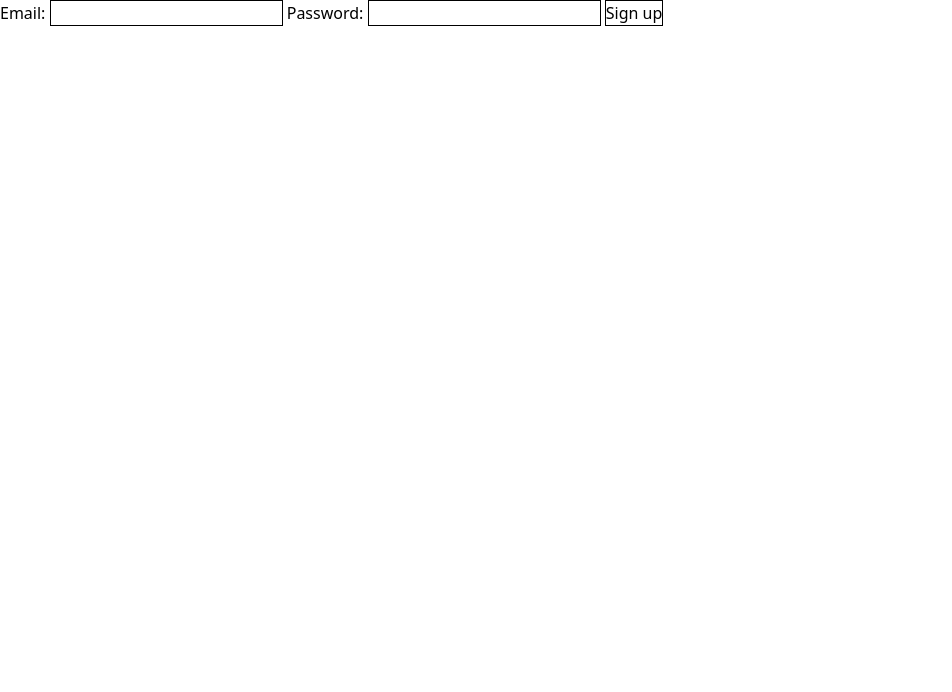
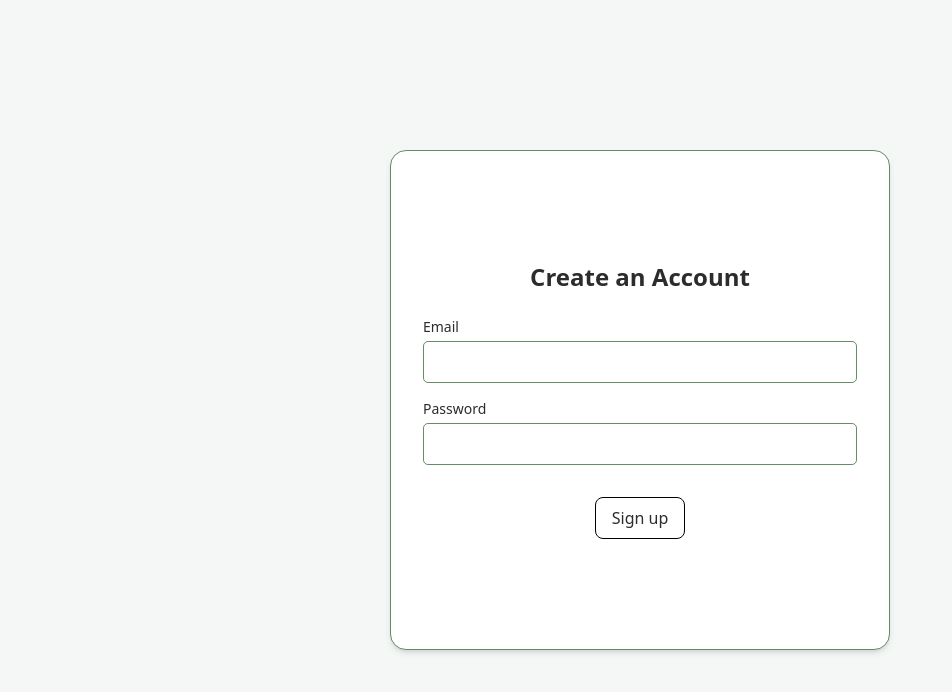
Before and after one commit to taloncodes/ai_journal, a SvelteKit app: page /signup in a window 1280 px wide. Shown: the top 692 px of the page, without its empty margins (0-952 px from the left). Built offline with nearby package versions, Linux system fonts and the light colour scheme; no server answers.

Commit message:
add styles & css vars

```diff
--- /dev/null
+++ b/postcss.config.js
@@ -0,0 +1,5 @@
+export default {
+    plugins: {
+      tailwindcss: {},
+    },
+  }
--- a/src/app.css
+++ b/src/app.css
@@ -1,4 +1,13 @@
-@import 'tailwindcss';
+@import "tailwindcss";
+
+:root {
+    --color-background: #f4f7f6;
+    --color-surface: #ffffff;
+    --color-primary: #7da27d;
+    --color-primary-dark: #648d64;
+    --color-accent: #b2a7a0;
+    --color-text: #2c2c2c;
+  }
 
 input{
     border: solid black 1px;
@@ -7,3 +16,20 @@ input{
 button{
     border: solid black 1px;
 }
+
+body{
+    background-color: var(--color-background);
+}
+
+input{
+    border: solid var(--color-primary-dark) 1px;
+    border-radius: 5px;
+}
+
+* {
+    color: var(--color-text);
+}
+
+label{
+    color: var(--color-text);
+}
--- a/src/routes/journal/+page.svelte
+++ b/src/routes/journal/+page.svelte
@@ -2,7 +2,6 @@
 	import { page } from '$app/state';
 
 	let { data } = $props();
-  console.log(data.userId);
 	let gratitude = $state('');
 	let challenge = $state('');
 	let reflection = $state('');
@@ -12,10 +11,7 @@
 	let alreadySubmitted = data.alreadySubmitted;
 	let entry = data.entry;
 
-  console.log(userId, alreadySubmitted, entry);
-
-  async function handleSubmit(){
-
+	async function handleSubmit() {
 		const prompt = `
     You are a journaling assistant. Based on the user's entries, write a kind and positive reflection on the day. End with one small suggestion for tomorrow.
 
@@ -26,20 +22,17 @@
     `;
 
 		const res = await fetch('/api/advice', {
-
 			method: 'POST',
-      headers: {'Content-Type': 'application/json'},
+			headers: { 'Content-Type': 'application/json' },
 			body: JSON.stringify({ prompt })
-
 		});
 
 		const data = await res.json();
 		aiResponse = data.choices[0].message.content;
 
-    await fetch('api/save-journal', {
-
+		await fetch('/api/save-journal', {
 			method: 'POST',
-      headers: {'Content-Type': 'application/json'},
+			headers: { 'Content-Type': 'application/json' },
 			body: JSON.stringify({
 				gratitude,
 				challenge,
@@ -48,55 +41,109 @@
 				aiResponse
 			})
 		});
-  };
-
-
+	}
 </script>
 
-<h1>Welcome to your journal</h1>
-<p>Logged in as: {data.userId}</p>
+<main class="min-h-screen pb-20 text-[var(--color-text)] font-sans" style="background-color: var(--color-background);">
+	<header class="px-8 py-6 shadow-md mb-8 text-white" style="background-color: var(--color-primary);">
+		<h1 class="text-2xl font-semibold">Welcome to your journal</h1>
+		<p class="text-sm opacity-90">Logged in as: {userId}</p>
+	</header>
 
+	<section class="max-w-3xl mx-auto px-6">
 		{#if alreadySubmitted}
-<div class="entry-preview">
-  <h2>You've already submitted today's entry:</h2>
-  <p><strong>Gratitude:</strong> {entry.gratitude}</p>
-  <p><strong>Challenge:</strong> {entry.challenge}</p>
-  <p><strong>Reflection:</strong> {entry.reflection}</p>
-  <p><strong>Feeling:</strong> {entry.feeling}</p>
-  <p><strong>AI Summary:</strong> {entry.aiResponse}</p>
+			<div class="p-6 rounded-xl shadow-md border" style="background-color: var(--color-surface); border-color: var(--color-accent);">
+				<h2 class="text-lg font-semibold mb-4" style="color: var(--color-primary);">You've already submitted today's entry:</h2>
+				<ul class="space-y-2">
+					<li><strong>Gratitude:</strong> {entry.gratitude}</li>
+					<li><strong>Challenge:</strong> {entry.challenge}</li>
+					<li><strong>Reflection:</strong> {entry.reflection}</li>
+					<li><strong>Feeling:</strong> {entry.feeling}</li>
+					<li><strong>AI Summary:</strong> {entry.aiResponse}</li>
+				</ul>
+			</div>
+		{:else}
+			<form on:submit|preventDefault={handleSubmit}
+				class="p-6 rounded-xl shadow-md border flex flex-col gap-4"
+				style="background-color: var(--color-surface); border-color: var(--color-accent);">
+
+				<div>
+					<label for="gratitude" class="text-sm" style="color: var(--color-accent);">
+						What are you grateful for today?
+					</label>
+					<input
+						id="gratitude"
+						name="gratitude"
+						type="text"
+						bind:value={gratitude}
+						placeholder="Write something that you're grateful for..."
+						required
+						class="w-full p-2 border rounded-md mt-1"
+						style="border-color: var(--color-accent); background-color: white; color: var(--color-text);" />
 				</div>
 
-{:else}
-
-<form onsubmit={handleSubmit}>
-
-
-  <div class="formWrapper flex flex-col">
-
-  <label for="gratitude">What are you grateful for today?</label>
-  <input id="gratitude" name="gratitude" type="text" bind:value={gratitude} placeholder="Write something that you're grateful for..." required>
-
-  <label for="challenge">What was a difficult situation or feeling you experienced today?</label>
-  <input id="challenge" name="challenge" type="text" bind:value={challenge} placeholder="Describe a challenge you faced..." required>
-
-  <label for="reflection">What is something you've learned or want to reflect on today?</label>
-  <input id="reflection" name="reflection" type="text" bind:value={reflection} placeholder="Reflect on the day..." required>
-
-  <label for="feeling">How are you feeling?</label>
-  <input type="range" id="feeling" name="feeling" bind:value={feeling} min="0" max="10" step="1"/>
-
-  <button type="submit">Submit</button>
-
+				<div>
+					<label for="challenge" class="text-sm" style="color: var(--color-accent);">
+						What was a difficult situation or feeling you experienced today?
+					</label>
+					<input
+						id="challenge"
+						name="challenge"
+						type="text"
+						bind:value={challenge}
+						placeholder="Describe a challenge you faced..."
+						required
+						class="w-full p-2 border rounded-md mt-1"
+						style="border-color: var(--color-accent); background-color: white; color: var(--color-text);" />
 				</div>
 
+				<div>
+					<label for="reflection" class="text-sm" style="color: var(--color-accent);">
+						What is something you've learned or want to reflect on today?
+					</label>
+					<input
+						id="reflection"
+						name="reflection"
+						type="text"
+						bind:value={reflection}
+						placeholder="Reflect on the day..."
+						required
+						class="w-full p-2 border rounded-md mt-1"
+						style="border-color: var(--color-accent); background-color: white; color: var(--color-text);" />
+				</div>
+
+				<div>
+					<label for="feeling" class="text-sm" style="color: var(--color-accent);">
+						How are you feeling?
+					</label>
+					<input
+						type="range"
+						id="feeling"
+						name="feeling"
+						bind:value={feeling}
+						min="0"
+						max="10"
+						step="1"
+						class="w-full mt-1"
+						style="accent-color: var(--color-primary);" />
+					<p class="text-sm mt-1" style="color: var(--color-accent);">Mood: {feeling}/10</p>
+				</div>
+
+				<button
+					type="submit"
+					class="px-4 py-2 rounded-lg self-start transition-colors mt-2 text-white"
+					style="background-color: var(--color-primary);">
+					Submit
+				</button>
 			</form>
 		{/if}
 
 		{#if aiResponse}
-
-  <div class="ai-response">
-    <h2>AI Reflection</h2>
+			<div class="mt-8 p-6 rounded-xl shadow border"
+				style="background-color: var(--color-surface); border-color: var(--color-primary);">
+				<h2 class="text-lg font-semibold mb-2" style="color: var(--color-primary);">AI Reflection</h2>
 				<p>{aiResponse}</p>
 			</div>
-
-{/if }
+		{/if}
+	</section>
+</main>
--- a/src/routes/login/+page.svelte
+++ b/src/routes/login/+page.svelte
@@ -1,17 +1,58 @@
 <script>
-    let { form } = $props();
-  </script>
+	let { form } = $props();
+</script>
 
-  <form method="POST">
-    <label>Email:
-      <input type="email" name="email" required />
-    </label>
-    <label>Password:
-      <input type="password" name="password" required />
-    </label>
-    <button type="submit">Log in</button>
-  </form>
+<main class="flex justify-center items-center h-dvh bg-background text-text font-sans">
+	<div class="card w-[500px] h-[500px] bg-surface rounded-2xl border-[var(--color-primary-dark)] border-1 shadow-md p-8 flex flex-col justify-center gap-6">
 
-  {#if form?.error}
-    <p style="color: red;">{form.error}</p>
-  {/if}
+		<h1 class="text-2xl font-semibold text-primary text-center">Welcome Back</h1>
+
+		<form method="POST" class="flex flex-col gap-4">
+			<div class="flex flex-col gap-1">
+				<label for="email" class="text-accent text-sm">Email</label>
+				<input
+					id="email"
+					type="email"
+					name="email"
+					required
+					class="p-2 border border-accent rounded-md bg-white text-text focus:outline-primary"
+				/>
+			</div>
+
+			<div class="flex flex-col gap-1">
+				<label for="password" class="text-accent text-sm">Password</label>
+				<input
+					id="password"
+					type="password"
+					name="password"
+					required
+					class="p-2 border border-accent rounded-md bg-white text-text focus:outline-primary"
+				/>
+			</div>
+
+			<button
+				type="submit"
+				class="mt-4 bg-primary hover:bg-primary-dark text-accent px-4 py-2 rounded-lg self-center transition-colors"
+			>
+				Log in
+			</button>
+		</form>
+
+
+		{#if form?.error}
+			<p class="text-red-600 text-center">{form.error}</p>
+		{/if}
+	</div>
+</main>
+
+<style>
+  main{
+    background-color: var(--color-background);
+  }
+
+  .card{
+    background-color: var(--color-surface);
+  }
+
+
+</style>
--- a/src/routes/signup/+page.svelte
+++ b/src/routes/signup/+page.svelte
@@ -4,16 +4,55 @@
 	let password = $state('');
 </script>
 
-  <form method="POST">
-    <label>Email:
-      <input type="email" name="email" bind:value={email} required />
-    </label>
-    <label>Password:
-      <input type="password" name="password" bind:value={password} required />
-    </label>
-    <button type="submit">Sign up</button>
+<main class="flex justify-center items-center h-dvh bg-background text-text font-sans">
+	<div class="card w-[500px] h-[500px] bg-surface rounded-2xl border-[var(--color-primary-dark)] border-1 shadow-md p-8 flex flex-col justify-center gap-6">
+		<h1 class="text-2xl font-semibold text-primary text-center">Create an Account</h1>
+
+		<form method="POST" class="flex flex-col gap-4 w-full">
+			<div class="flex flex-col gap-1">
+				<label for="email" class="text-accent text-sm">Email</label>
+				<input
+					id="email"
+					type="email"
+					name="email"
+					bind:value={email}
+					required
+					class="p-2 border border-accent rounded-md bg-white text-text focus:outline-primary"
+				/>
+			</div>
+
+			<div class="flex flex-col gap-1">
+				<label for="password" class="text-accent text-sm">Password</label>
+				<input
+					id="password"
+					type="password"
+					name="password"
+					bind:value={password}
+					required
+					class="p-2 border border-accent rounded-md bg-white text-text focus:outline-primary"
+				/>
+			</div>
+
+			<button
+				type="submit"
+				class="mt-4 bg-primary hover:bg-primary-dark text-accent px-4 py-2 rounded-lg self-center transition-colors"
+			>
+				Sign up
+			</button>
 		</form>
 
 		{#if form?.error}
-  <p style="color: red;">{form.error}</p>
+			<p class="text-red-600 text-center">{form.error}</p>
 		{/if}
+	</div>
+</main>
+
+<style>
+	main {
+		background-color: var(--color-background);
+	}
+
+	.card {
+		background-color: var(--color-surface);
+	}
+</style>
--- /dev/null
+++ b/tailwind.config.js
@@ -0,0 +1,16 @@
+// tailwind.config.js
+export default {
+    content: ['./src/**/*.{html,js,svelte,ts}'],
+    theme: {
+      extend: {
+        colors: {
+          background: '#f4f7f6',
+          surface: '#ffffff',
+          primary: '#7da27d',
+          'primary-dark': '#648d64',
+          accent: '#b2a7a0',
+          text: '#2c2c2c'
+        }
+      }
+    }
+  }
```
Also changed, not shown: src/routes/+layout.svelte (line endings or trailing spaces). Lines whose indentation alone changed are shown as unchanged.
